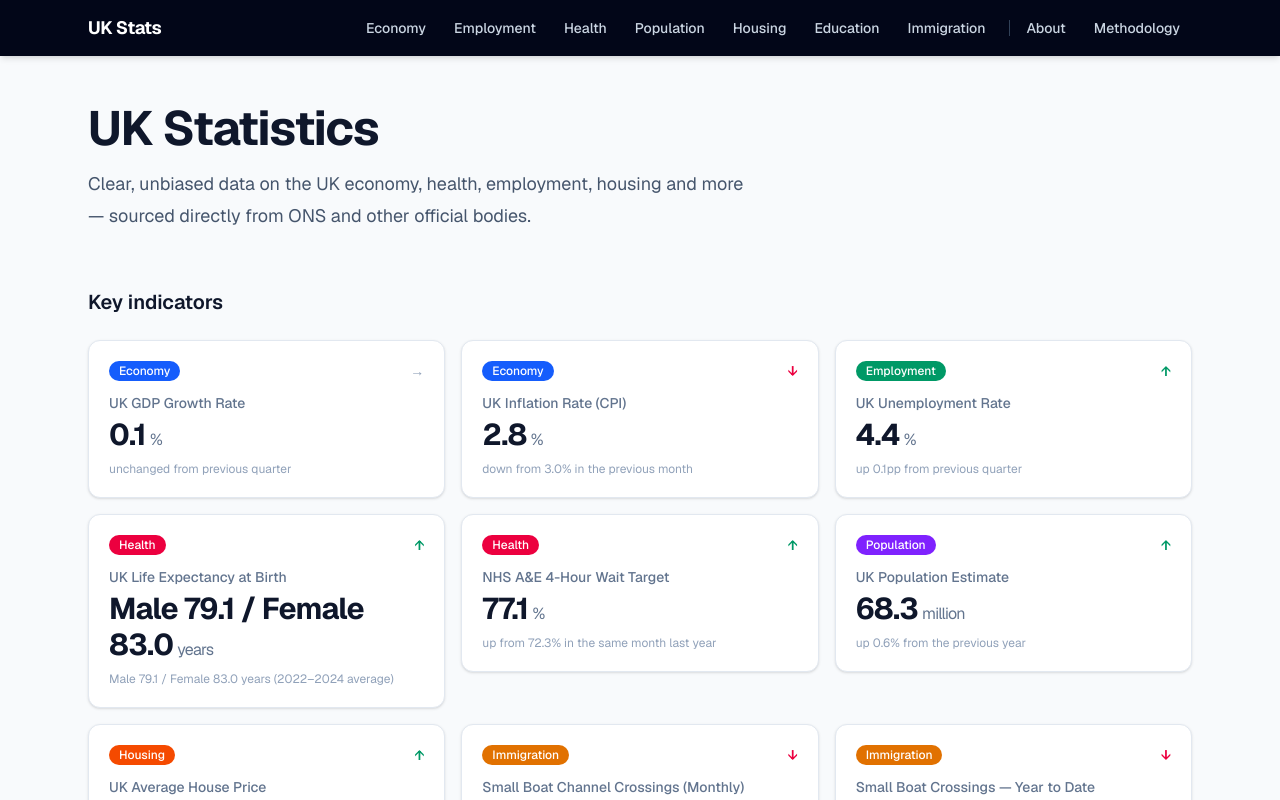
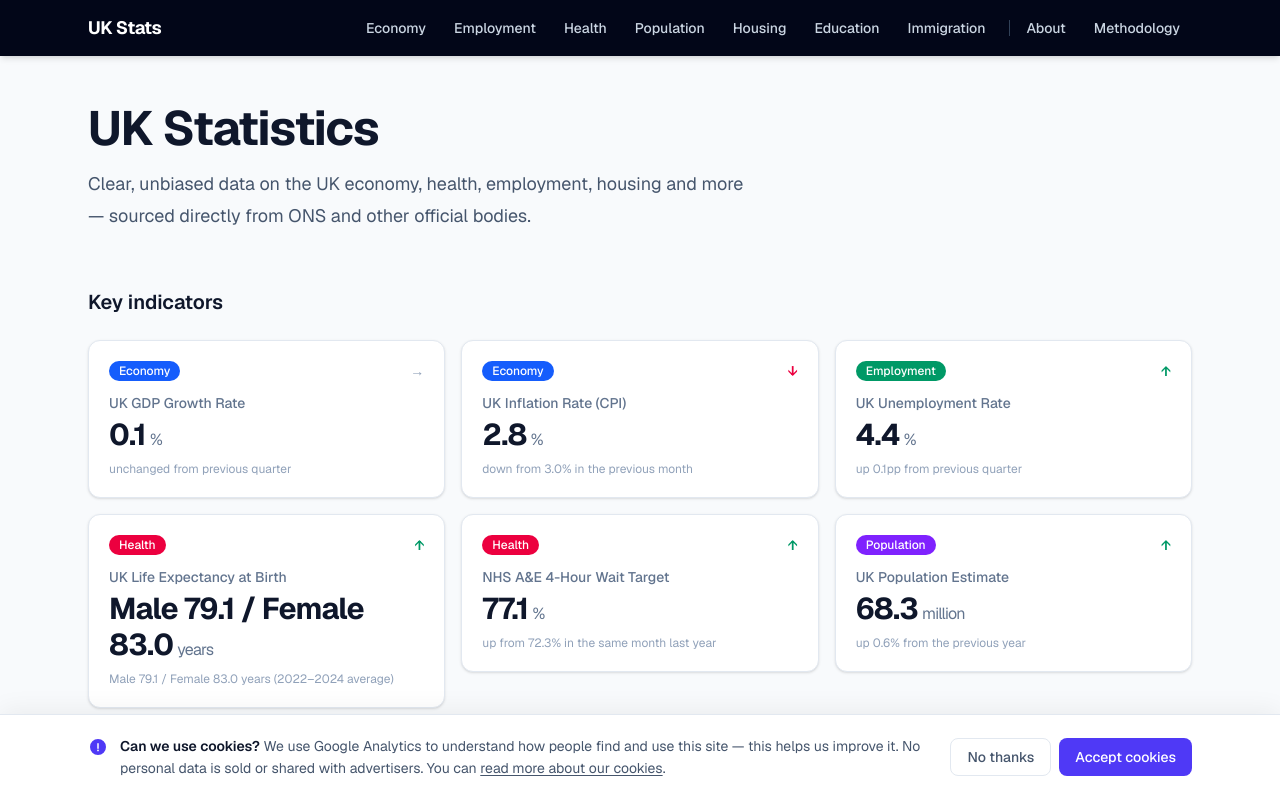
Before and after one commit to jamesadcock/ukstats, a Next.js app: page / in a window 1280 px wide. Shown: the top 800 px of the page. Built offline with nearby package versions, Linux system fonts and the light colour scheme; no server answers.

Commit message:
add cookie cosent banner

```diff
--- /dev/null
+++ b/app/cookies/page.mdx
@@ -0,0 +1,51 @@
+export const metadata = {
+  title: "Cookie Policy",
+  description:
+    "How UK Stats uses cookies — what we collect, why, and how to control it.",
+};
+
+# Cookie Policy
+
+We want to be upfront about how this site uses cookies. We keep it simple: we only use cookies for one purpose, and we only do so with your permission.
+
+## What is a cookie?
+
+A cookie is a small text file that a website places in your browser. It stays there when you leave and can be read the next time you visit. Cookies are commonly used to remember your preferences or to count site visits.
+
+## What cookies does this site use?
+
+If you accept cookies, we load **Google Analytics (GA4)** — a free tool from Google that helps us understand how people use the site.
+
+Google Analytics sets a cookie that collects:
+
+- Which pages you visit and in what order
+- How long you spend on each page
+- The country you are visiting from (not your precise location)
+- The type of device and browser you are using
+- How you arrived at the site (for example, via a search engine or a direct link)
+
+We use this information to see which statistics are most useful, spot pages that are hard to find, and generally improve the site over time.
+
+## What we do not do
+
+- We do not track you across other websites
+- We do not sell your data or share it with advertisers
+- We do not use cookies for any purpose other than understanding how the site is used
+- We do not collect your name, email address, or any other personal details
+
+## If you decline
+
+No cookies are set and no data is sent to Google. The site works identically whether you accept or decline.
+
+## Changing your mind
+
+Your choice is saved in your browser's local storage. To reset it, clear your browser's cookies and site data — the consent banner will reappear on your next visit.
+
+## Third-party privacy policy
+
+Because Google Analytics is operated by Google, your usage data is also subject to Google's privacy policy:
+[policies.google.com/privacy](https://policies.google.com/privacy)
+
+## Contact
+
+If you have any questions about how we use cookies, please [raise an issue on GitHub](https://github.com/ukstats/ukstats).
--- a/app/layout.tsx
+++ b/app/layout.tsx
@@ -1,10 +1,10 @@
 import type { Metadata } from "next";
 import { Geist, Geist_Mono } from "next/font/google";
-import Script from "next/script";
 import "./globals.css";
 import SkipNav from "../components/layout/SkipNav";
 import SiteHeader from "../components/layout/SiteHeader";
 import SiteFooter from "../components/layout/SiteFooter";
+import AnalyticsConsent from "../components/layout/AnalyticsConsent";
 import { websiteJsonLd } from "../lib/jsonld";
 
 const GA_ID = process.env.NEXT_PUBLIC_GA_ID;
@@ -63,17 +63,7 @@ export default function RootLayout({
           {children}
         </main>
         <SiteFooter />
-        {GA_ID && (
-          <>
-            <Script
-              src={`https://www.googletagmanager.com/gtag/js?id=${GA_ID}`}
-              strategy="afterInteractive"
-            />
-            <Script id="ga-init" strategy="afterInteractive">
-              {`window.dataLayer=window.dataLayer||[];function gtag(){dataLayer.push(arguments);}gtag('js',new Date());gtag('config','${GA_ID}');`}
-            </Script>
-          </>
-        )}
+        {GA_ID && <AnalyticsConsent gaId={GA_ID} />}
       </body>
     </html>
   );
--- /dev/null
+++ b/components/layout/AnalyticsConsent.tsx
@@ -0,0 +1,30 @@
+"use client";
+
+import { useState, useCallback } from "react";
+import Script from "next/script";
+import CookieBanner from "./CookieBanner";
+
+export default function AnalyticsConsent({ gaId }: { gaId: string }) {
+  const [analyticsEnabled, setAnalyticsEnabled] = useState(false);
+
+  const handleConsent = useCallback((accepted: boolean) => {
+    setAnalyticsEnabled(accepted);
+  }, []);
+
+  return (
+    <>
+      <CookieBanner onConsent={handleConsent} />
+      {analyticsEnabled && (
+        <>
+          <Script
+            src={`https://www.googletagmanager.com/gtag/js?id=${gaId}`}
+            strategy="afterInteractive"
+          />
+          <Script id="ga-init" strategy="afterInteractive">
+            {`window.dataLayer=window.dataLayer||[];function gtag(){dataLayer.push(arguments);}gtag('js',new Date());gtag('config','${gaId}',{anonymize_ip:true});`}
+          </Script>
+        </>
+      )}
+    </>
+  );
+}
--- /dev/null
+++ b/components/layout/CookieBanner.tsx
@@ -0,0 +1,103 @@
+"use client";
+
+import { useEffect, useState } from "react";
+
+type ConsentState = "accepted" | "declined" | null;
+
+const STORAGE_KEY = "ukstats_cookie_consent";
+
+export function getStoredConsent(): ConsentState {
+  if (typeof window === "undefined") return null;
+  const stored = localStorage.getItem(STORAGE_KEY);
+  if (stored === "accepted" || stored === "declined") return stored;
+  return null;
+}
+
+export default function CookieBanner({
+  onConsent,
+}: {
+  onConsent: (accepted: boolean) => void;
+}) {
+  // Initialise lazily so we only read localStorage once, on mount
+  const [consent, setConsent] = useState<ConsentState>(() => {
+    if (typeof window === "undefined") return null;
+    return getStoredConsent();
+  });
+
+  // If consent was already recorded, notify parent once on mount
+  useEffect(() => {
+    if (consent !== null) {
+      onConsent(consent === "accepted");
+    }
+    // eslint-disable-next-line react-hooks/exhaustive-deps
+  }, []);
+
+  function handleChoice(accepted: boolean) {
+    const value: ConsentState = accepted ? "accepted" : "declined";
+    localStorage.setItem(STORAGE_KEY, value);
+    setConsent(value);
+    onConsent(accepted);
+  }
+
+  // Show banner only when no decision has been recorded yet
+  if (consent !== null) return null;
+
+  return (
+    <div
+      role="dialog"
+      aria-modal="false"
+      aria-label="Cookie consent"
+      aria-describedby="cookie-banner-desc"
+      className="fixed bottom-0 left-0 right-0 z-50 border-t border-slate-200 bg-white shadow-[0_-4px_24px_rgba(0,0,0,0.06)]"
+    >
+      <div className="mx-auto flex max-w-6xl flex-col gap-4 px-4 py-5 sm:flex-row sm:items-center sm:gap-6 sm:px-6">
+        {/* Icon + text */}
+        <div className="flex min-w-0 flex-1 items-start gap-3">
+          <span className="mt-0.5 shrink-0 text-indigo-600" aria-hidden="true">
+            <svg width="20" height="20" viewBox="0 0 20 20" fill="currentColor">
+              <path
+                fillRule="evenodd"
+                clipRule="evenodd"
+                d="M10 18a8 8 0 100-16 8 8 0 000 16zm.75-11.25a.75.75 0 00-1.5 0v4.5a.75.75 0 001.5 0v-4.5zm-.75 7.5a.875.875 0 110-1.75.875.875 0 010 1.75z"
+              />
+            </svg>
+          </span>
+          <p
+            id="cookie-banner-desc"
+            className="text-sm leading-relaxed text-slate-600"
+          >
+            <span className="font-semibold text-slate-900">
+              Can we use cookies?
+            </span>{" "}
+            We use Google Analytics to understand how people find and use this
+            site — this helps us improve it. No personal data is sold or shared
+            with advertisers. You can{" "}
+            <a
+              href="/cookies"
+              className="underline underline-offset-2 hover:text-indigo-600 transition-colors"
+            >
+              read more about our cookies
+            </a>
+            .
+          </p>
+        </div>
+
+        {/* Buttons */}
+        <div className="flex shrink-0 flex-wrap gap-2 sm:flex-nowrap">
+          <button
+            onClick={() => handleChoice(false)}
+            className="rounded-lg border border-slate-200 bg-white px-4 py-2 text-sm font-medium text-slate-600 transition-colors hover:border-slate-300 hover:bg-slate-50 focus-visible:outline focus-visible:outline-2 focus-visible:outline-indigo-500"
+          >
+            No thanks
+          </button>
+          <button
+            onClick={() => handleChoice(true)}
+            className="rounded-lg bg-indigo-600 px-4 py-2 text-sm font-medium text-white transition-colors hover:bg-indigo-700 focus-visible:outline focus-visible:outline-2 focus-visible:outline-indigo-500"
+          >
+            Accept cookies
+          </button>
+        </div>
+      </div>
+    </div>
+  );
+}
--- a/components/layout/SiteFooter.tsx
+++ b/components/layout/SiteFooter.tsx
@@ -39,6 +39,14 @@ export default function SiteFooter() {
                   All Topics
                 </Link>
               </li>
+              <li>
+                <Link
+                  href="/cookies"
+                  className="hover:text-white transition-colors"
+                >
+                  Cookies
+                </Link>
+              </li>
             </ul>
           </nav>
         </div>
```
